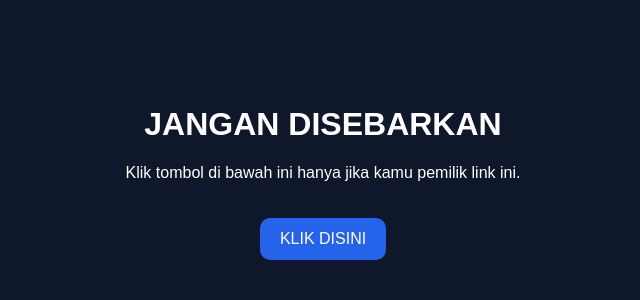
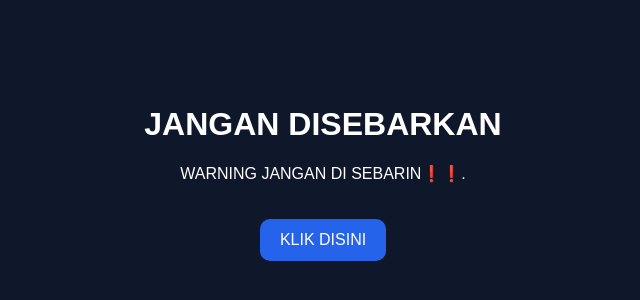
Before and after one commit to INSTAGRAMMYA/INSTAGRAMMO, a plain HTML site: page index.html in a window 1280 px wide. Shown: the part 86-386 px from the top of the page, without its empty margins (317-957 px from the left). Drawn offline with Linux system fonts and the light colour scheme.

Commit message:
Update index.html

```diff
--- a/index.html
+++ b/index.html
@@ -29,7 +29,7 @@
 </head>
 <body>
   <h1>JANGAN DISEBARKAN</h1>
-  <p>Klik tombol di bawah ini hanya jika kamu pemilik link ini.</p>
+  <p>WARNING JANGAN DI SEBARIN❗❗.</p>
   <a href="https://s.shopee.co.id/8zxFhGHYH3" target="_blank">KLIK DISINI</a>
 </body>
 </html>
```
